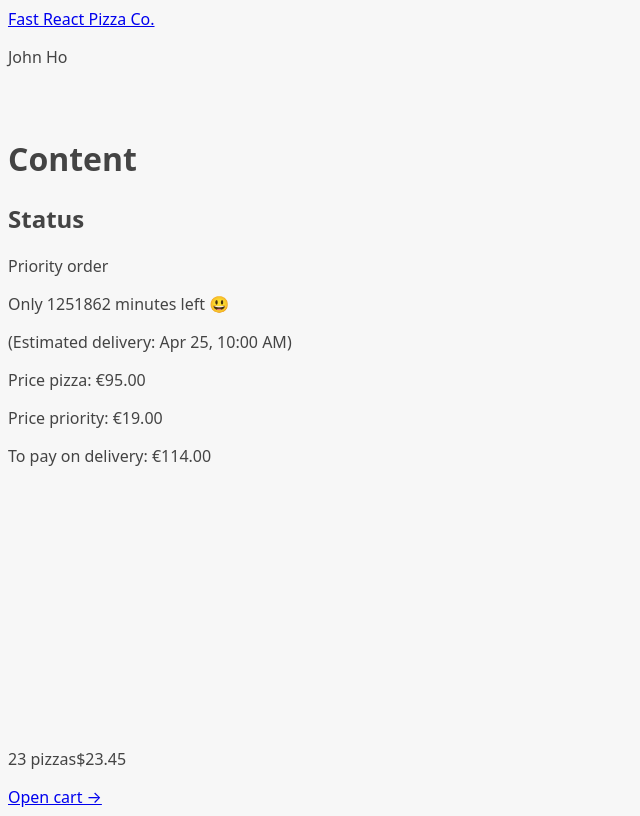
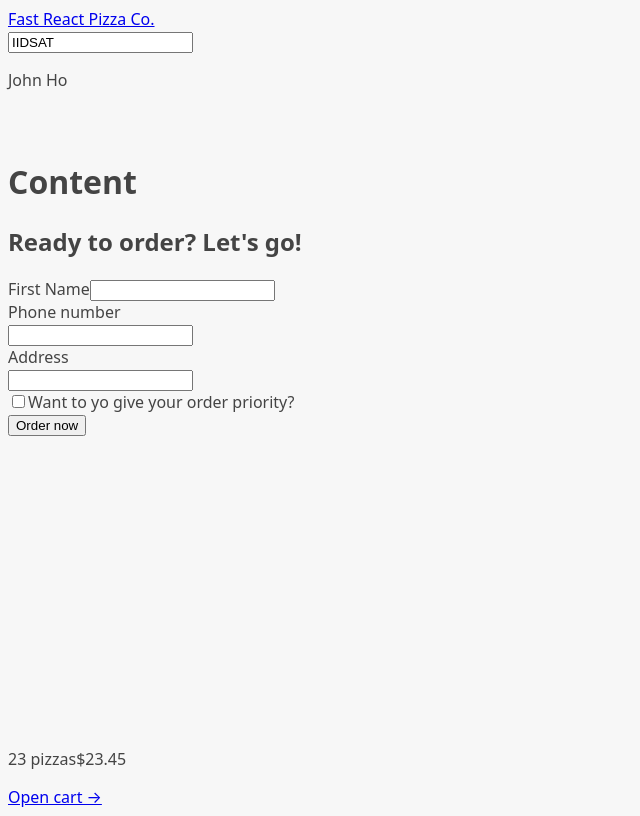
Before and after one commit to kiethohoai/fast-react-pizza-v3, a React (Vite) app: page /order/new in a window 1280 px wide. Shown: the whole page, without its empty margins (0-640 px from the left). Built offline with nearby package versions, Linux system fonts and the light colour scheme.

Commit message:
010 Fetching Orders

```diff
--- a/src/App.jsx
+++ b/src/App.jsx
@@ -1,29 +1,36 @@
-import { createBrowserRouter, RouterProvider } from "react-router-dom";
-import Menu, { loader as menuLoader } from "./features/menu/Menu";
-import Cart from "./features/cart/Cart";
-import Order from "./features/order/Order";
-import AppLayout from "./ui/AppLayout";
-import Error from "./ui/Error";
+import { createBrowserRouter, RouterProvider } from 'react-router-dom';
+import Menu, { loader as menuLoader } from './features/menu/Menu';
+import Cart from './features/cart/Cart';
+import Order, { loader as orderLoader } from './features/order/Order';
+import AppLayout from './ui/AppLayout';
+import Error from './ui/Error';
+import CreateOrder from './features/order/CreateOrder';
 
 const router = createBrowserRouter([
   {
-    path: "/",
+    path: '/',
     element: <AppLayout />,
     errorElement: <Error />,
     children: [
       {
-        path: "/menu",
+        path: '/menu',
         element: <Menu />,
         loader: menuLoader,
         errorElement: <Error />,
       },
       {
-        path: "/cart",
+        path: '/cart',
         element: <Cart />,
       },
       {
-        path: "/order/new",
+        path: '/order/new',
+        element: <CreateOrder />,
+      },
+      {
+        path: '/order/:orderId',
         element: <Order />,
+        loader: orderLoader,
+        errorElement: <Error />,
       },
     ],
   },
--- a/src/features/order/Order.jsx
+++ b/src/features/order/Order.jsx
@@ -1,57 +1,50 @@
 // Test ID: IIDSAT
+import { useLoaderData } from 'react-router-dom';
+import { getOrder } from '../../services/apiRestaurant';
+import { calcMinutesLeft, formatCurrency, formatDate } from '../../utils/helpers';
 
-import {
-  calcMinutesLeft,
-  formatCurrency,
-  formatDate,
-} from "../../utils/helpers";
-
+/*
 const order = {
-  id: "ABCDEF",
-  customer: "Jonas",
-  phone: "123456789",
-  address: "Arroios, Lisbon , Portugal",
+  id: 'ABCDEF',
+  customer: 'Jonas',
+  phone: '123456789',
+  address: 'Arroios, Lisbon , Portugal',
   priority: true,
-  estimatedDelivery: "2027-04-25T10:00:00",
+  estimatedDelivery: '2027-04-25T10:00:00',
   cart: [
     {
       pizzaId: 7,
-      name: "Napoli",
+      name: 'Napoli',
       quantity: 3,
       unitPrice: 16,
       totalPrice: 48,
     },
     {
       pizzaId: 5,
-      name: "Diavola",
+      name: 'Diavola',
       quantity: 2,
       unitPrice: 16,
       totalPrice: 32,
     },
     {
       pizzaId: 3,
-      name: "Romana",
+      name: 'Romana',
       quantity: 1,
       unitPrice: 15,
       totalPrice: 15,
     },
   ],
-  position: "-9.000,38.000",
+  position: '-9.000,38.000',
   orderPrice: 95,
   priorityPrice: 19,
-};
+}; */
 
 function Order() {
+  const order = useLoaderData();
+
   // Everyone can search for all orders, so for privacy reasons we're gonna gonna exclude names or address, these are only for the restaurant staff
-  const {
-    id,
-    status,
-    priority,
-    priorityPrice,
-    orderPrice,
-    estimatedDelivery,
-    cart,
-  } = order;
+  const { id, status, priority, priorityPrice, orderPrice, estimatedDelivery, cart } =
+    order;
   const deliveryIn = calcMinutesLeft(estimatedDelivery);
 
   return (
@@ -69,7 +62,7 @@
         <p>
           {deliveryIn >= 0
             ? `Only ${calcMinutesLeft(estimatedDelivery)} minutes left 😃`
-            : "Order should have arrived"}
+            : 'Order should have arrived'}
         </p>
         <p>(Estimated delivery: {formatDate(estimatedDelivery)})</p>
       </div>
@@ -83,4 +76,10 @@
   );
 }
 
+async function loader({ params }) {
+  const order = await getOrder(params.orderId);
+  return order;
+}
+
+export { loader };
 export default Order;
--- /dev/null
+++ b/src/features/order/SearchOrder.jsx
@@ -0,0 +1,27 @@
+import { useState } from 'react';
+import { useNavigate } from 'react-router-dom';
+
+function SearchOrder() {
+  const [query, setQuery] = useState('IIDSAT');
+  const navigate = useNavigate();
+
+  const handleSubmit = (e) => {
+    e.preventDefault();
+
+    if (!query) return;
+    navigate(`/order/${query}`);
+    setQuery('');
+  };
+
+  return (
+    <form onSubmit={handleSubmit}>
+      <input
+        placeholder="Search order #"
+        value={query}
+        onChange={(e) => setQuery(e.target.value)}
+      />
+    </form>
+  );
+}
+
+export default SearchOrder;
--- a/src/ui/Header.jsx
+++ b/src/ui/Header.jsx
@@ -1,9 +1,12 @@
-import { Link } from "react-router-dom";
+import { Link } from 'react-router-dom';
+import SearchOrder from '../features/order/SearchOrder';
 
 function Header() {
   return (
     <header>
       <Link to="/">Fast React Pizza Co.</Link>
+      {/* Search Order */}
+      <SearchOrder />
       <p>John Ho</p>
     </header>
   );
```
Also changed, not shown: src/features/order/CreateOrder.jsx (+4 -6 lines), src/ui/AppLayout.jsx (+5 -5 lines), pro.txt, 1 other file (tests, documents, lock files or other folders).
